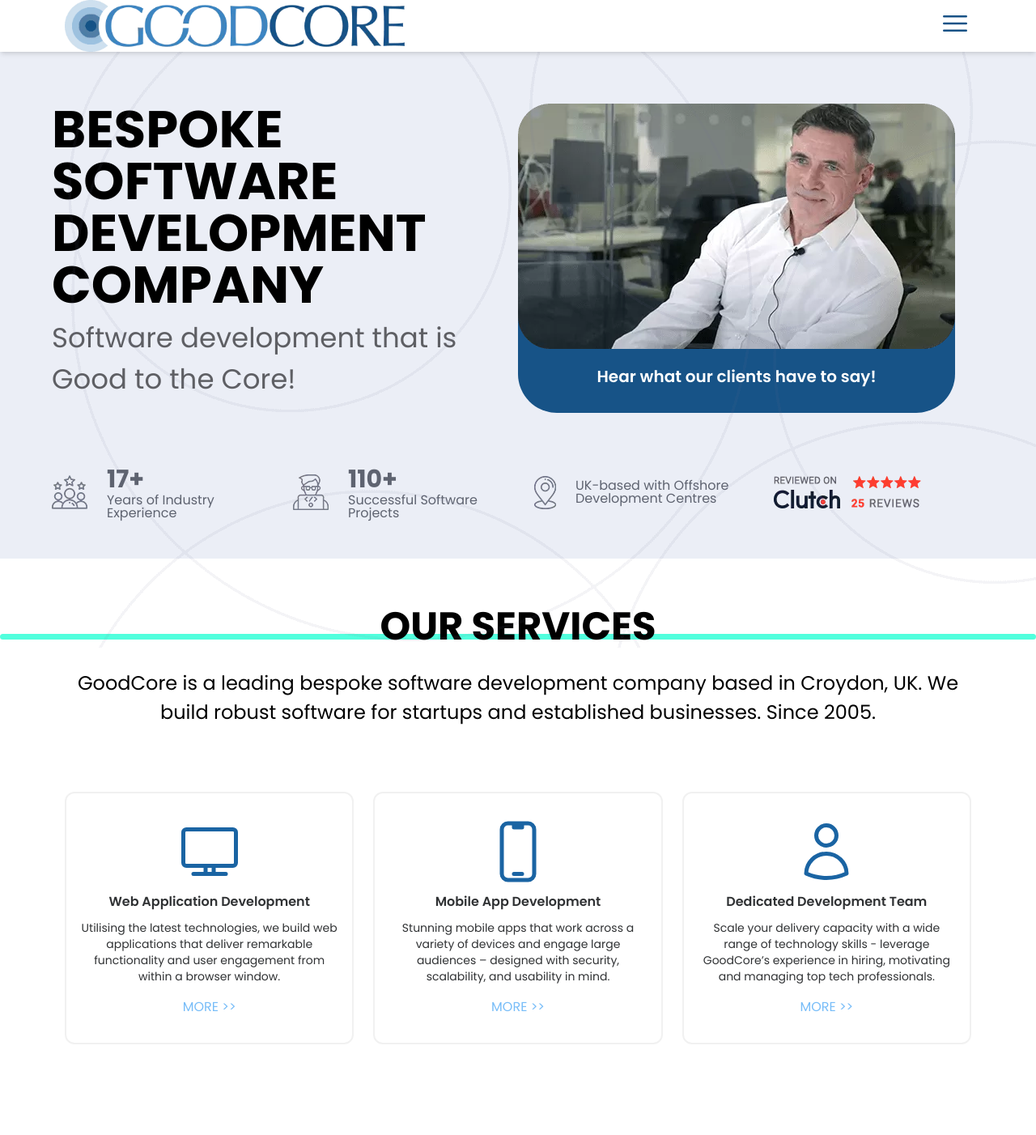
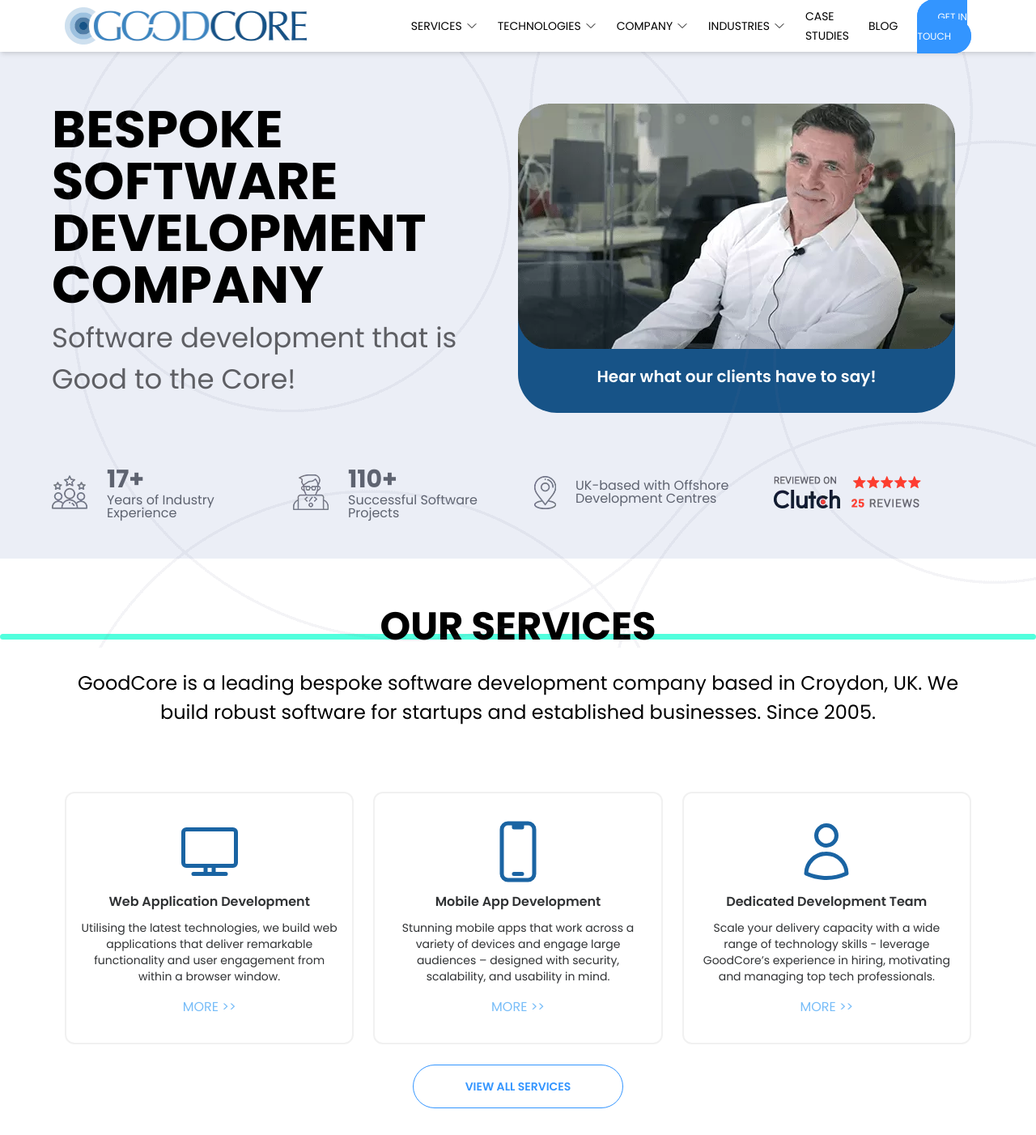
Before and after one commit to AmineElkhalidy/goodcore, a Next.js app: page / in a window 1280 px wide. Shown: the whole page at 81% size. Before the commit the page ends 1338 px from the top, so only its background shows below. Built offline with nearby package versions, Linux system fonts and the light colour scheme.

Commit message:
Pushing the latest changes...

```diff
--- a/src/app/header.js
+++ b/src/app/header.js
@@ -13,6 +13,7 @@
 import {
   Bars3Icon,
   ChevronDoubleDownIcon,
+  ChevronDownIcon,
   XMarkIcon,
 } from "@heroicons/react/24/outline";
 
@@ -21,14 +22,14 @@
   const [open, setOpen] = useState(false);
 
   return (
-    <header className="w-full absolute top-0 left-0 z-50 bg-white shadow-md">
-      <nav className="container mx-auto h-16 flex justify-between items-center px-4 lg:max-w-6xl">
+    <header className="absolute top-0 left-0 z-50 w-full bg-white shadow-md">
+      <nav className="container flex items-center justify-between h-16 px-4 mx-auto lg:max-w-6xl">
         <Link className="cursor-pointer" href={"#"}>
           <Image className="w-[70%]" src={Logo} alt="Header logo" />
         </Link>
 
         {/* Togglers container */}
-        <div className="duration-300">
+        <div className="lg:hidden">
           {open ? (
             <div className="inline-block">
               <XMarkIcon
@@ -47,6 +48,66 @@
         </div>
 
         {/* Desktop Navigation */}
+        <div className="hidden lg:block">
+          <ul className="flex items-center gap-6">
+            <li>
+              <Link
+                className="inline-flex items-center gap-1 text-sm uppercase"
+                href={""}
+              >
+                services <ChevronDownIcon className="w-4 h-4" />
+              </Link>
+            </li>
+
+            <li>
+              <Link
+                className="inline-flex items-center gap-1 text-sm uppercase"
+                href={""}
+              >
+                Technologies <ChevronDownIcon className="w-4 h-4" />
+              </Link>
+            </li>
+
+            <li>
+              <Link
+                className="inline-flex items-center gap-1 text-sm uppercase"
+                href={""}
+              >
+                Company <ChevronDownIcon className="w-4 h-4" />
+              </Link>
+            </li>
+
+            <li>
+              <Link
+                className="inline-flex items-center gap-1 text-sm uppercase"
+                href={""}
+              >
+                Industries <ChevronDownIcon className="w-4 h-4" />
+              </Link>
+            </li>
+
+            <li>
+              <Link className="text-sm uppercase w-[160px] " href={""}>
+                Case Studies
+              </Link>
+            </li>
+
+            <li>
+              <Link className="text-sm uppercase" href={""}>
+                Blog
+              </Link>
+            </li>
+
+            <li>
+              <Link
+                className="px-6 py-3 text-xs text-white uppercase duration-300 bg-blue-400 border border-blue-400 rounded-full hover:text-blue-400 hover:bg-white "
+                href={""}
+              >
+                Get in touch
+              </Link>
+            </li>
+          </ul>
+        </div>
       </nav>
     </header>
   );
--- a/src/components/sections/services.js
+++ b/src/components/sections/services.js
@@ -14,9 +14,9 @@
   return (
     <section className="py-12">
       {/* Container */}
-      <div className="max-w-6xl mx-auto px-4">
+      <div className="max-w-6xl px-4 mx-auto">
         {/* Section title and description */}
-        <div className="text-center mb-20">
+        <div className="mb-20 text-center">
           <h2 className="text-[26px] uppercase font-bold mb-4 section-heading md:text-[48px]">
             Our <span>Services</span>
           </h2>
@@ -28,10 +28,10 @@
         </div>
 
         {/* Grid container */}
-        <div className="grid place-items-center gap-6 md:grid-cols-3">
+        <div className="grid gap-6 place-items-center md:grid-cols-3">
           {/* Web apps */}
           <div className="max-w-lg py-8 px-4 border-2 border-[#f1f1f1] rounded-xl duration-500 group hover:bg-[#1a64a3] hover:cursor-pointer">
-            <div className="flex justify-center items-center">
+            <div className="flex items-center justify-center">
               <TvIcon className="w-20 h-20 text-[#1a64a3] duration-500 group-hover:text-white group-hover:scale-105" />
             </div>
 
@@ -55,7 +55,7 @@
 
           {/* Mobile apps */}
           <div className="max-w-lg py-8 px-4 border-2 border-[#f1f1f1] rounded-xl duration-500 group hover:bg-[#1a64a3] hover:cursor-pointer">
-            <div className="flex justify-center items-center">
+            <div className="flex items-center justify-center">
               <DevicePhoneMobileIcon className="w-20 h-20 text-[#1a64a3] duration-500 group-hover:text-white group-hover:scale-105" />
             </div>
 
@@ -79,7 +79,7 @@
 
           {/* Dev team */}
           <div className="max-w-lg py-8 px-4 border-2 border-[#f1f1f1] rounded-xl duration-500 group hover:bg-[#1a64a3] hover:cursor-pointer">
-            <div className="flex justify-center items-center">
+            <div className="flex items-center justify-center">
               <UserIcon className="w-20 h-20 text-[#1a64a3] duration-500 group-hover:text-white group-hover:scale-105" />
             </div>
 
@@ -101,6 +101,15 @@
             </div>
           </div>
         </div>
+
+        <div className="mt-10 text-center">
+          <Link
+            className="px-16 py-4 text-sm font-semibold text-blue-400 uppercase duration-300 border border-blue-400 rounded-full hover:bg-blue-400 hover:text-white hover:shadow-md hover:shadow-blue-400/60"
+            href={""}
+          >
+            View all services
+          </Link>
+        </div>
       </div>
     </section>
   );
```
